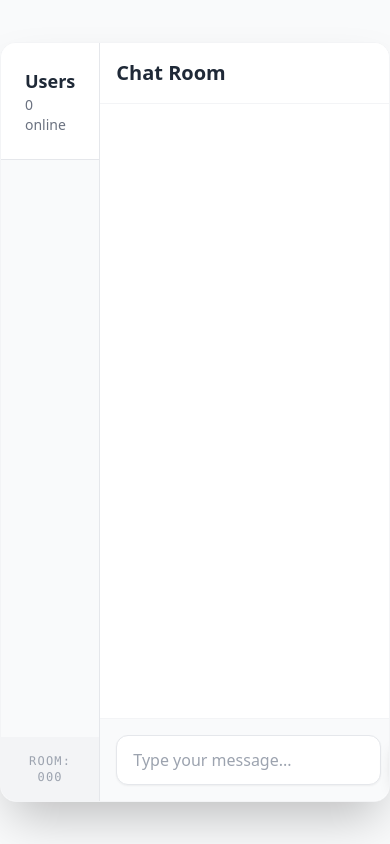
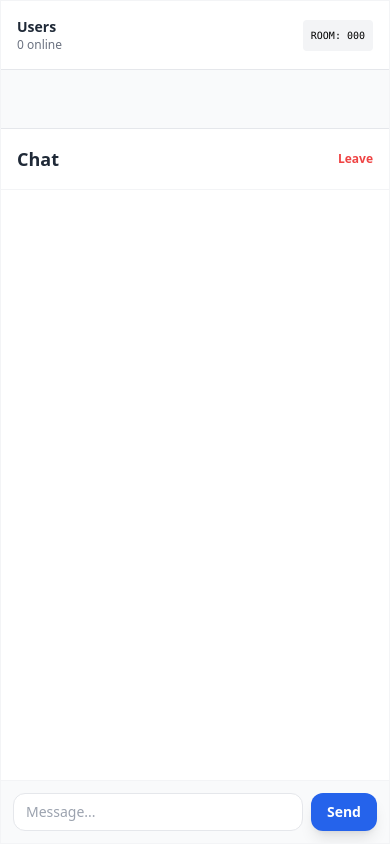
Before and after one commit to Mkaify/Python_Live_Chat_App, a Flask app: template templates/room.html in a window 390 px wide. Run offline with Flask 3, Linux system fonts and the light colour scheme; the template is opened without the code that fills it: most values are stand-ins (such as "Sample title", 1, 10 or a date in 2020); some libraries are stand-ins or nearby versions.

Commit message:
make responsive

```diff
--- a/static/css/style.css
+++ b/static/css/style.css
@@ -22,16 +22,15 @@
   border-style: solid;
   border-radius: 10px;
   background-color: whitesmoke;
-  height: 80vh;
+  height: 100%;
+  weight: 100%;
   display: flex;
   flex-direction: column;
-  width: 80vw;
-  align-items: stretch;
 }
 
 .messages {
-  overflow-y: scroll;
-  flex: 1;
+  overflow-y: break-word;
+  word-wrap: break-word;
   width: 100%;
 }
 
--- a/templates/room.html
+++ b/templates/room.html
@@ -1,40 +1,41 @@
 {% extends 'base.html' %} {% block content %}
-<div class="flex w-full h-[90vh] max-w-6xl mx-auto bg-white rounded-2xl shadow-2xl overflow-hidden border border-gray-100">
+<div class="flex flex-col md:flex-row w-full h-screen md:h-[90vh] max-w-6xl mx-auto bg-white shadow-2xl overflow-hidden md:rounded-2xl border border-gray-100">
 
-  <div class="w-64 bg-gray-50 border-r border-gray-200 flex flex-col">
-    <div class="p-6 border-b border-gray-200 bg-white">
-      <h3 class="text-lg font-bold text-gray-800">Users</h3>
-      <p class="text-sm text-gray-500"><span id="user-count">0</span> online</p>
+  <div class="w-full md:w-64 bg-gray-50 border-b md:border-b-0 md:border-r border-gray-200 flex flex-col h-32 md:h-full">
+    <div class="p-4 md:p-6 border-b border-gray-200 bg-white flex justify-between items-center md:block">
+      <div>
+        <h3 class="text-sm md:text-lg font-bold text-gray-800">Users</h3>
+        <p class="text-xs md:text-sm text-gray-500"><span id="user-count">0</span> online</p>
+      </div>
+      <div class="md:hidden p-2 bg-gray-100 rounded text-[10px] font-mono uppercase">
+        Room: {{code}}
+      </div>
     </div>
-    <div id="user-list" class="flex-1 overflow-y-auto p-4 space-y-2">
+    <div id="user-list" class="flex-1 overflow-x-auto md:overflow-y-auto p-2 md:p-4 flex md:flex-col gap-2 items-center md:items-stretch">
       </div>
-    <div class="p-4 bg-gray-100 text-xs text-center text-gray-400 font-mono uppercase tracking-widest">
-      Room: {{code}}
-    </div>
   </div>
 
-  <div class="flex-1 flex flex-col bg-white">
-    <div class="p-4 border-b border-gray-100 flex justify-between items-center bg-white">
-        <h2 class="text-xl font-bold text-gray-800">Chat Room</h2>
-        <a href="/" class="text-sm font-semibold text-red-500 hover:text-red-700 transition-colors">Leave Room</a>
+  <div class="flex-1 flex flex-col bg-white min-h-0"> <div class="p-4 border-b border-gray-100 flex justify-between items-center bg-white sticky top-0 z-10">
+        <h2 class="text-lg md:text-xl font-bold text-gray-800">Chat</h2>
+        <a href="/" class="text-xs md:text-sm font-semibold text-red-500 hover:text-red-700">Leave</a>
     </div>
 
-    <div class="messages flex-1 overflow-y-auto p-6 space-y-4" id="messages">
+    <div class="messages flex-1 overflow-y-auto p-4 md:p-6 space-y-4" id="messages">
         </div>
 
-    <div class="p-4 bg-gray-50 border-t border-gray-100">
+    <div class="p-3 md:p-4 bg-gray-50 border-t border-gray-100">
       <div class="flex gap-2">
         <input
           type="text"
-          placeholder="Type your message..."
+          placeholder="Message..."
           name="message"
           id="message"
-          class="flex-1 px-4 py-3 rounded-xl border border-gray-200 focus:outline-none focus:ring-2 focus:ring-blue-500 focus:border-transparent bg-white shadow-sm"
+          class="flex-1 px-3 py-2 md:px-4 md:py-3 rounded-xl border border-gray-200 focus:outline-none focus:ring-2 focus:ring-blue-500 text-sm md:text-base"
         />
         <button
             type="button"
             onClick="sendMessage()"
-            class="px-6 py-3 bg-blue-600 hover:bg-blue-700 text-white font-bold rounded-xl shadow-lg transition-all active:scale-95"
+            class="px-4 py-2 md:px-6 md:py-3 bg-blue-600 text-white font-bold rounded-xl shadow-lg active:scale-95 text-sm md:text-base"
         >
           Send
         </button>
```
